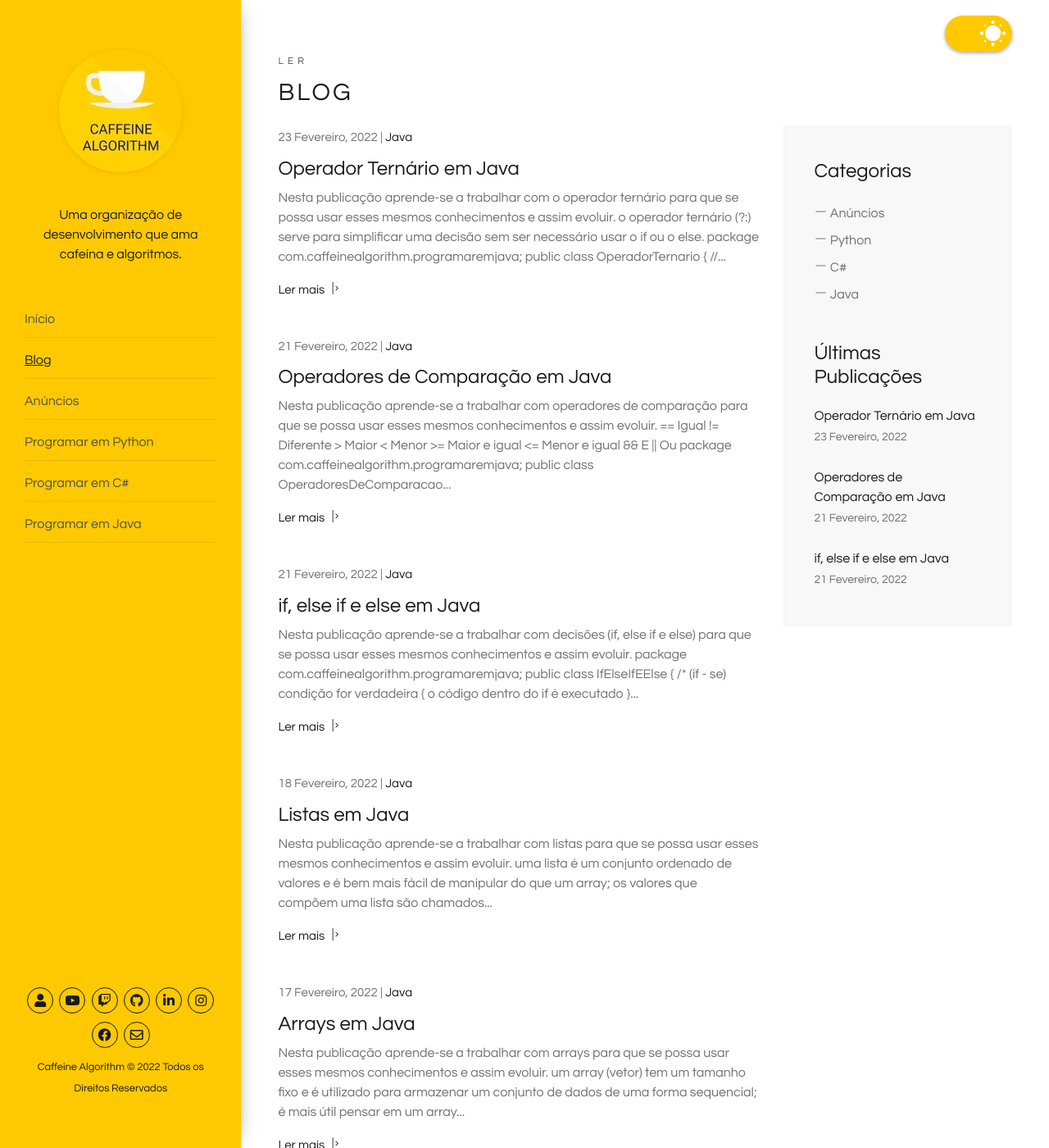
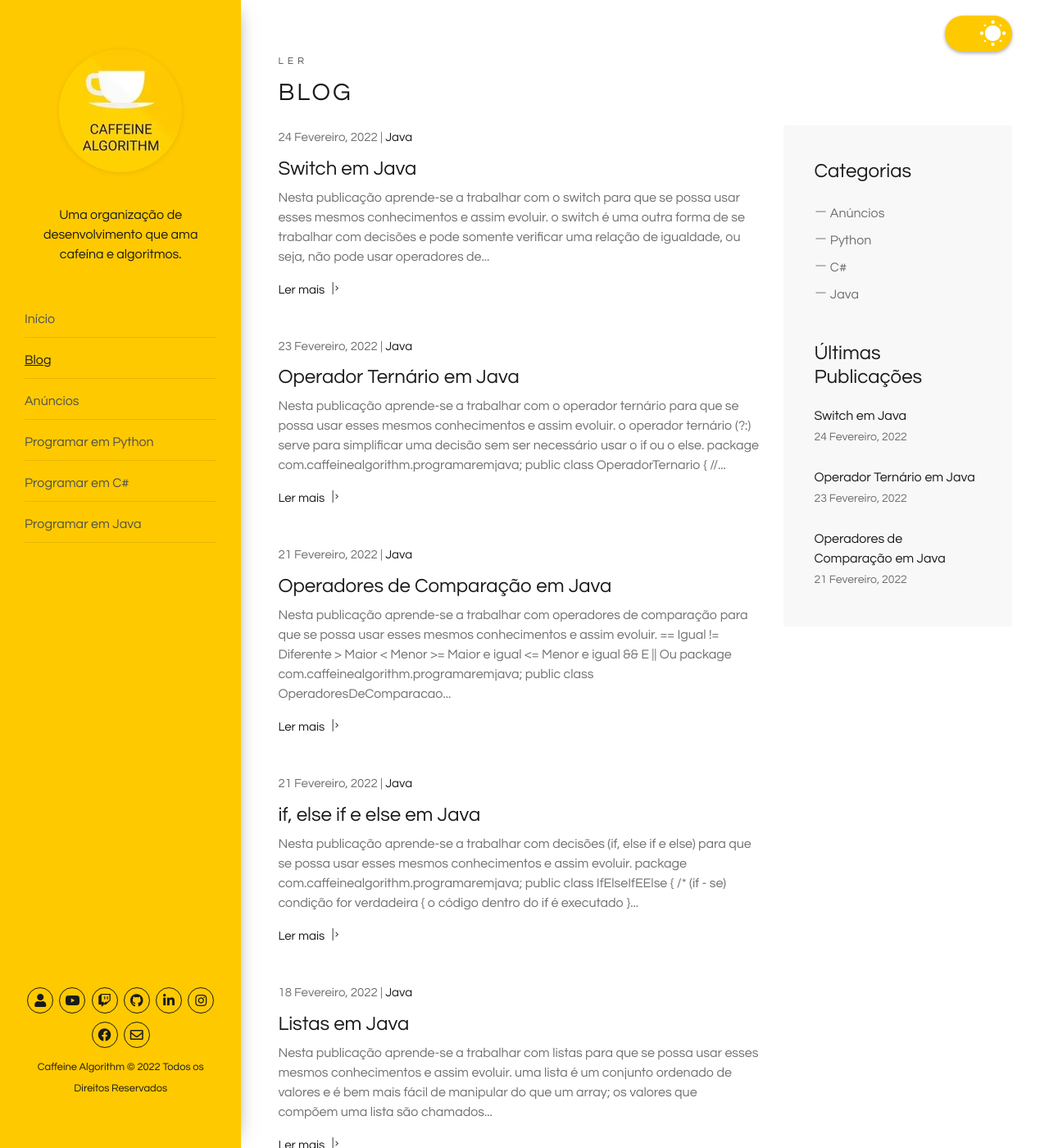
Before and after one commit to caffeinealgorithm/caffeinealgorithm.github.io, a Jekyll site: the page built from blog/index.html, in a window 1280 px wide and 1400 px high. Shown: the whole window at 82% size. Built offline with Jekyll 4.4.1, drawn with Linux system fonts in a browser that asks for light colours; the list of posts is cut into pages by our own code; some of the changed text lies outside the part shown.

Commit message:
Add 15º episode of the Java programming series

````diff
--- /dev/null
+++ b/_posts/2022-02-24-switch-em-java.md
@@ -0,0 +1,50 @@
+---
+layout: post
+excerpt: Blog
+title: 'Switch em Java'
+description: 'Descobre como se trabalha com o switch na linguagem de programação Java. Obtém respostas às tuas dúvidas com a teoria e os exemplos apresentados.'
+keywords: 'java, switch, condições, condição, publicação'
+date: 2022-02-24
+categories: [Java]
+---
+
+Nesta publicação aprende-se a trabalhar com o switch para que se possa usar esses mesmos conhecimentos e assim evoluir.
+
+- o switch é uma outra forma de se trabalhar com decisões e pode somente verificar uma relação de igualdade, ou seja, não pode usar operadores de comparação;
+- o case compara o que fora definido em si próprio com o conteúdo do argumento que fora definido no switch;
+- o default é executado quando o conteúdo do argumento que fora definido no switch não for encontrado em nenhum case.
+
+```java
+package com.caffeinealgorithm.programaremjava;
+
+public class Switch {
+  public void Run() {
+    char caso = 'D';
+
+    switch (caso) {
+      case 'A':
+        System.out.println("O caso A existe.");
+        break;
+      case 'B':
+        System.out.println("O caso B existe.");
+        break;
+      case 'C':
+        System.out.println("O caso C existe.");
+        break;
+      default:
+        System.out.printf("O caso %c não existe.", caso);
+        break;
+    }
+  }
+}
+
+// O caso D não existe.
+```
+
+<div class="video-container">
+  <iframe src="https://www.youtube.com/embed/445d_X4N6OI" frameborder="0" allowfullscreen></iframe>
+</div>
+
+Não te esqueças de [assistir ao vídeo](https://youtu.be/445d_X4N6OI){:target="\_blank"} e podes sempre ler esta publicação [em inglês](https://nelsonsilvadev.com/blog/20220224/switch-in-java/){:target="\_blank"}.
+
+### _Happy coding!_
--- a/index.html
+++ b/index.html
@@ -76,7 +76,7 @@
       </div>
 
       <div class="row">
-        {% for video in site.java %} {% if video.id == "/java/14" %}
+        {% for video in site.java %} {% if video.id == "/java/15" %}
         <div class="col-xs-12 col-sm-3 col-sm-6 col-lg-6 col-xl-3">
           <a
             href="https://www.youtube.com/embed/{{ video.custom_id }}"
````
Also changed, not shown: _java/15.md (added, +5 -0 lines), assets/img/playlists/java/15.png (added), assets/img/playlists/java/15.webp (added).
